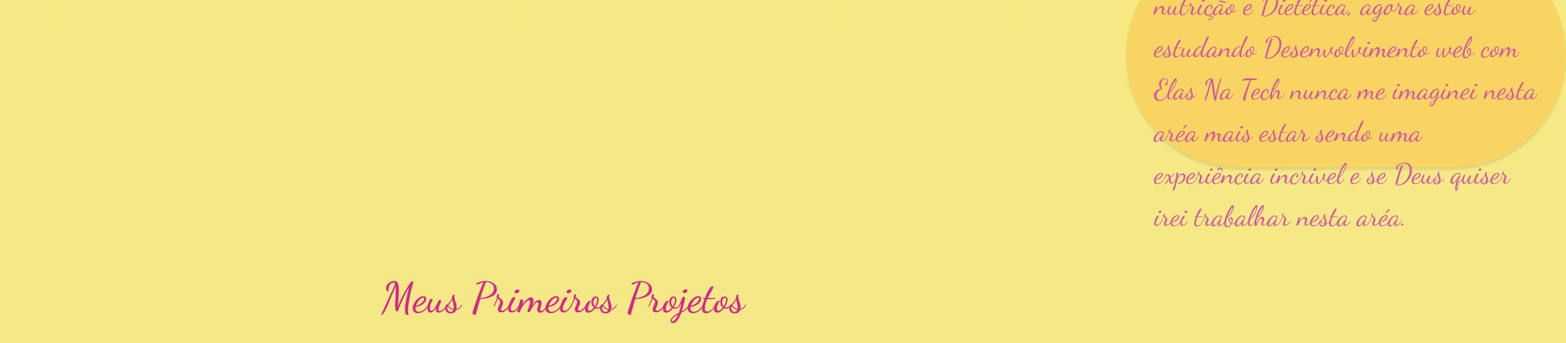
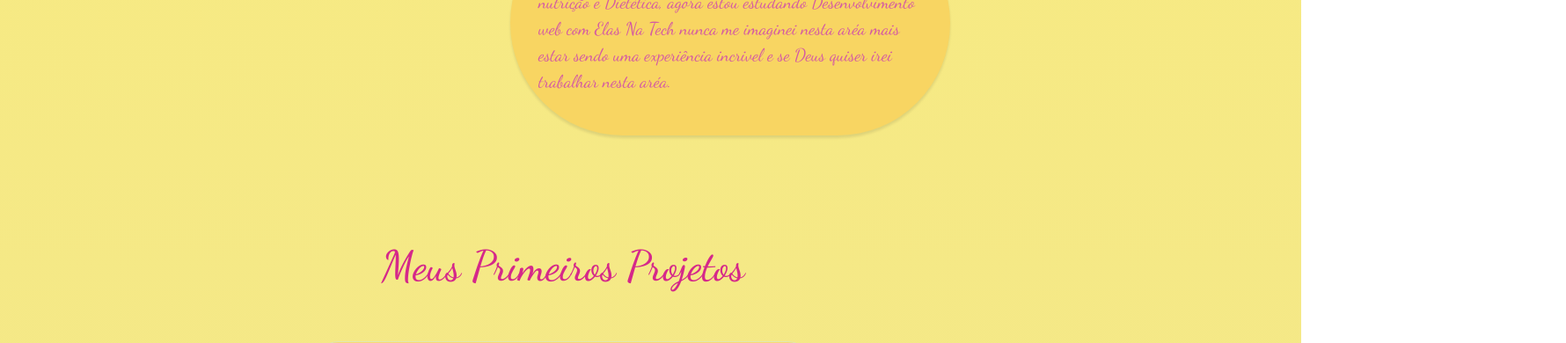
Before and after one commit to ElineiaSoares/ElineiaSoares, a plain HTML site: page index.html in a window 1280 px wide. Shown: the part 796-1186 px from the top of the page at 88% size, 1780 px wide, since content can reach past the window. Drawn offline with Linux system fonts and the light colour scheme; a web font is replaced by a local one.

Commit message:
Update style.css

```diff
--- a/style.css
+++ b/style.css
@@ -86,9 +86,9 @@ body{
     align-items: center;
     padding: 8rem 2rem;
     border-radius: 30em;
-    font-size: 2em;
+    font-size: 20px;
     margin-top: 3em;
-    margin-left: 40em;
+    margin-left: 29em;
     width: 500px;
     height: 150px;
     background-color: rgb(248, 213, 98);
```
